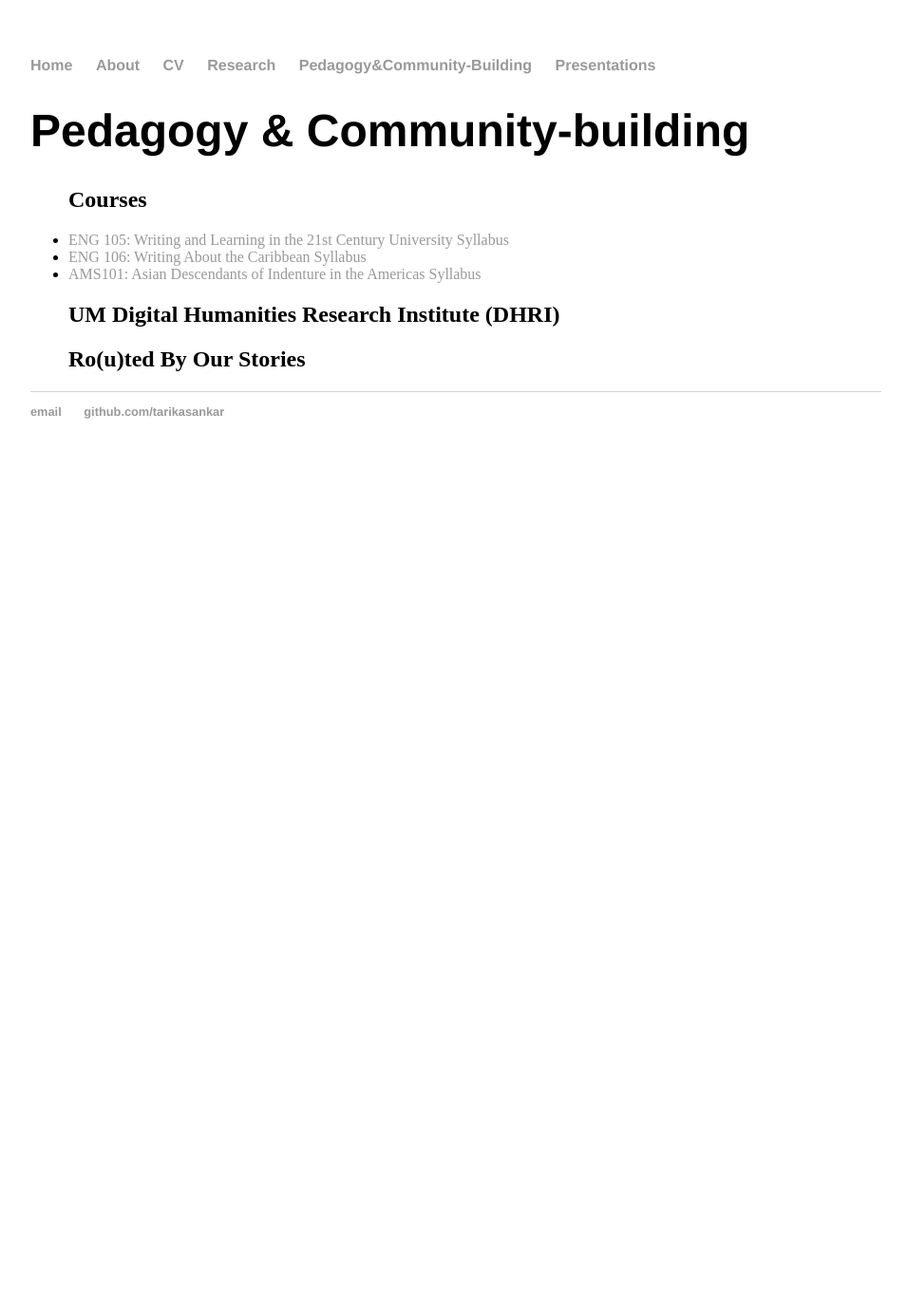
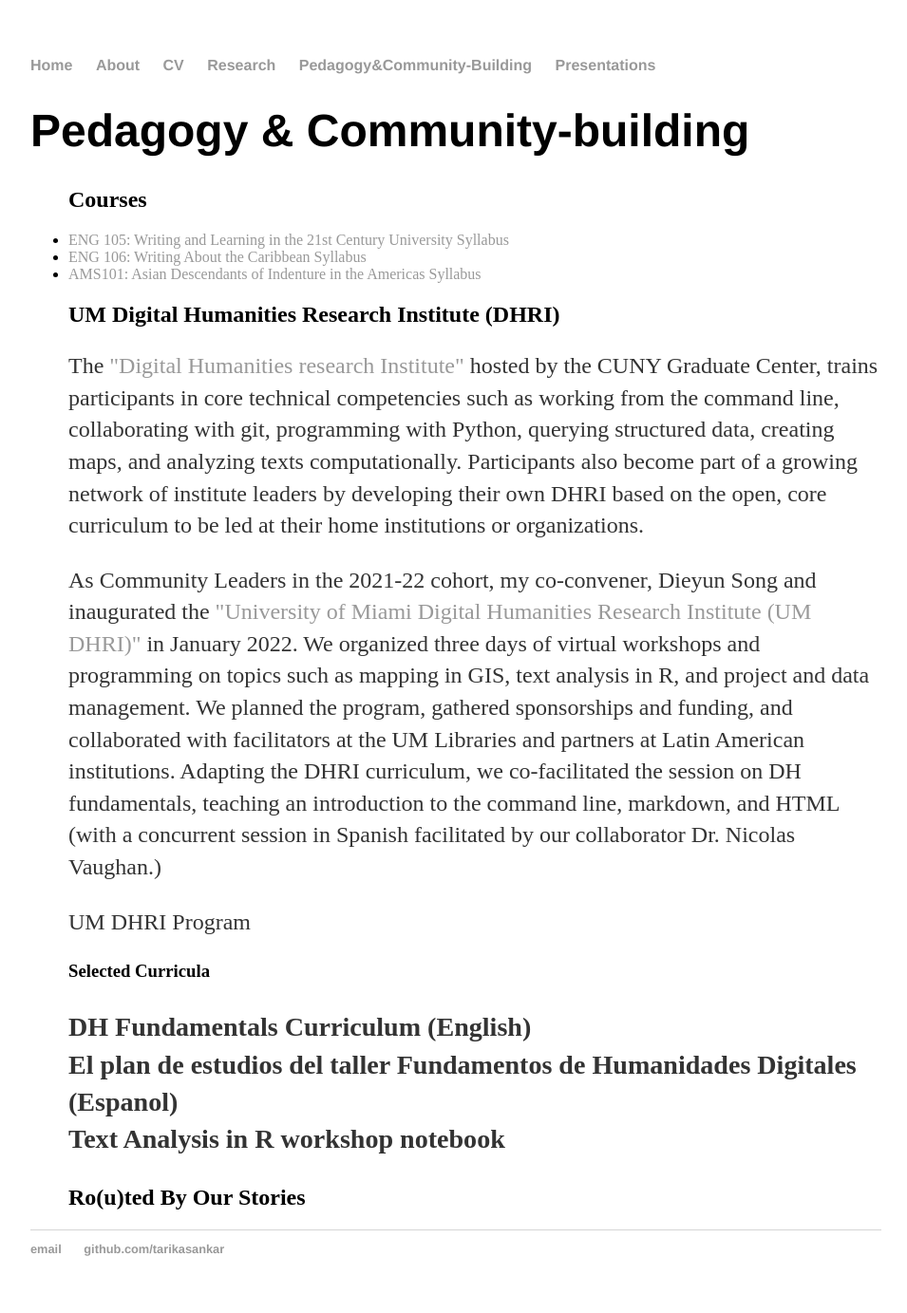
Before and after one commit to tarikasankar/tarikasankar.github.io, a Jekyll site: the page built from pedagogy&community-building/index.html, in a window 1280 px wide. Shown: the whole page at 95% size, without its empty margins (160-1115 px from the left). Built offline with Jekyll 4.4.1, drawn with Linux system fonts in a browser that asks for light colours; before the commit the page ends 900 px from its top, so only the background shows below that.

Commit message:
Update index.html
added DHRI descriptions and links

```diff
--- a/pedagogy&community-building/index.html
+++ b/pedagogy&community-building/index.html
@@ -11,6 +11,24 @@ title: Pedagogy & Community-building
 		<li><a href="/assets/PDF/AMS101 syllabus.pdf">AMS101: Asian Descendants of Indenture in the Americas Syllabus</a></li>
 
 		<h2>UM Digital Humanities Research Institute (DHRI)</h2>
+		<p>
+		The <a href="https://www.dhinstitutes.org/">"Digital Humanities research Institute"</a> hosted by the CUNY Graduate Center, trains participants in core 		technical competencies such as working from the command line, collaborating with git, programming with Python, querying structured data, creating maps, 		and analyzing texts computationally. Participants also become part of a growing network of institute leaders by developing their own DHRI based on the 			open, core curriculum to be led at their home institutions or organizations.
+		</p>
+
+		<p>
+		As Community Leaders in the 2021-22 cohort, my co-convener, Dieyun Song and inaugurated the <a href="https://dh.miami.edu/events/index.html">"University of Miami Digital Humanities Research Institute (UM DHRI)"</a> in January 2022. We organized three days of virtual workshops and programming on topics such as mapping in GIS, text analysis in R, and project and data management. We planned the program, gathered sponsorships and funding, and collaborated with facilitators at the UM Libraries and partners at Latin American institutions. Adapting the DHRI curriculum, we co-facilitated the session on DH fundamentals, teaching an introduction to the command line, markdown, and HTML (with a concurrent session in Spanish facilitated by our collaborator Dr. Nicolas Vaughan.)
+		</p>
+
+		<p>
+		UM DHRI Program
+		</p>
+
+		<h3>Selected Curricula<h3>
+		<p>
+		DH Fundamentals Curriculum (English) <br>
+		El plan de estudios del taller Fundamentos de Humanidades Digitales (Espanol) <br>
+		Text Analysis in R workshop notebook
+		</p>
 
 		<h2>Ro(u)ted By Our Stories</h2>
 		<ul>
```
